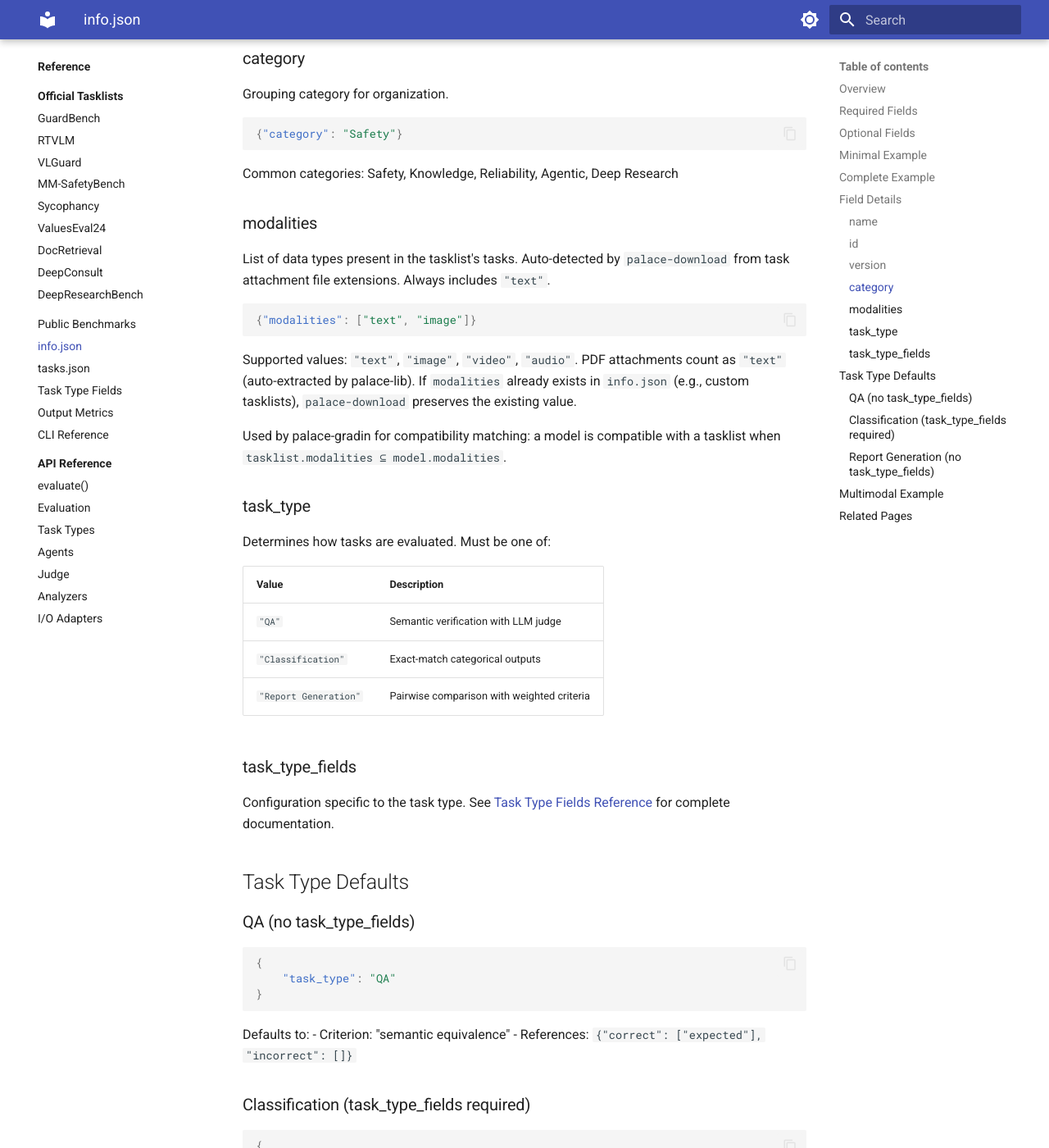
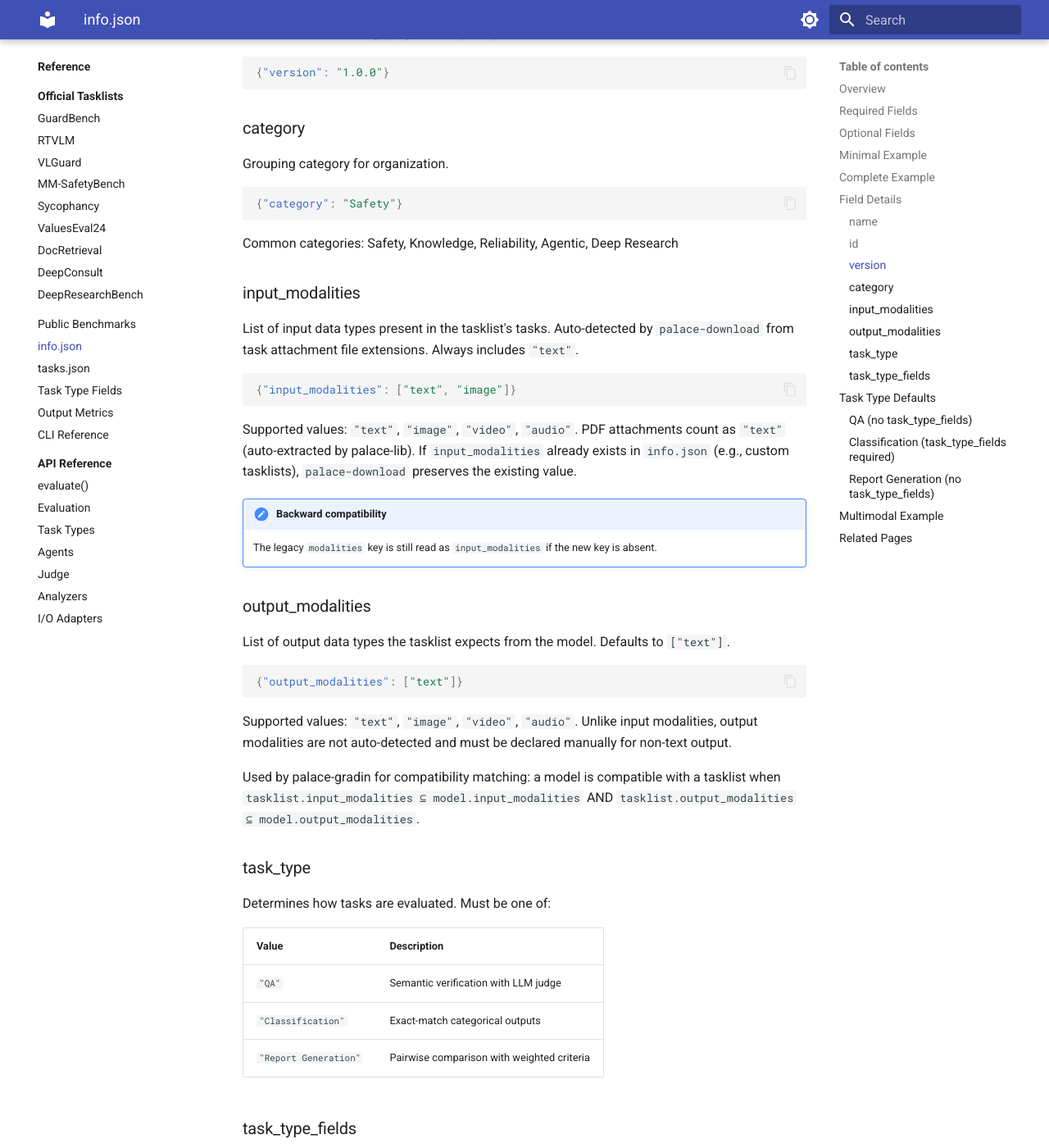
Before and after one commit to palace-ai/palace-eval, an MkDocs documentation site: the page built from docs/reference/info-json.md, in a window 1280 px wide and 1400 px high, scrolled down 2399 px. Shown: the whole window at 82% size. Built offline with MkDocs 1.6.1 and Material for MkDocs 9.7.7, drawn with Linux system fonts in a browser that asks for light colours; some of the changed text lies outside the part shown.

Commit message:
Split modalities into input modalities and output modalities

````diff
--- a/docs/reference/info-json.md
+++ b/docs/reference/info-json.md
@@ -22,7 +22,8 @@ Every PALACE tasklist requires an `info.json` file that defines metadata and eva
 | `category` | string | `""` | Grouping category |
 | `original` | boolean | `false` | `true` for custom-built PALACE tasklists, `false` for auto-converted public benchmarks |
 | `task_type_fields` | object | `{}` | Task-type-specific configuration |
-| `modalities` | array | `["text"]` | Data types in tasks: `"text"`, `"image"`, `"video"`, `"audio"`. Auto-detected by `palace-download` from task attachments. |
+| `input_modalities` | array | `["text"]` | Input data types in tasks: `"text"`, `"image"`, `"video"`, `"audio"`. Auto-detected by `palace-download` from task attachments. |
+| `output_modalities` | array | `["text"]` | Expected output data types: `"text"`, `"image"`, `"video"`, `"audio"`. Defaults to `["text"]`. |
 
 ## Minimal Example
 
@@ -44,7 +45,8 @@ Every PALACE tasklist requires an `info.json` file that defines metadata and eva
     "version": "1.0.0",
     "original": true,
     "category": "Safety",
-    "modalities": ["text"],
+    "input_modalities": ["text"],
+    "output_modalities": ["text"],
     "task_type": "Classification",
     "task_type_fields": {
         "labels": [
@@ -97,17 +99,30 @@ Grouping category for organization.
 
 Common categories: Safety, Knowledge, Reliability, Agentic, Deep Research
 
-### modalities
+### input_modalities
 
-List of data types present in the tasklist's tasks. Auto-detected by `palace-download` from task attachment file extensions. Always includes `"text"`.
+List of input data types present in the tasklist's tasks. Auto-detected by `palace-download` from task attachment file extensions. Always includes `"text"`.
 
 ```json
-{"modalities": ["text", "image"]}
+{"input_modalities": ["text", "image"]}
 ```
 
-Supported values: `"text"`, `"image"`, `"video"`, `"audio"`. PDF attachments count as `"text"` (auto-extracted by palace-lib). If `modalities` already exists in `info.json` (e.g., custom tasklists), `palace-download` preserves the existing value.
+Supported values: `"text"`, `"image"`, `"video"`, `"audio"`. PDF attachments count as `"text"` (auto-extracted by palace-lib). If `input_modalities` already exists in `info.json` (e.g., custom tasklists), `palace-download` preserves the existing value.
 
-Used by palace-gradin for compatibility matching: a model is compatible with a tasklist when `tasklist.modalities ⊆ model.modalities`.
+!!! note "Backward compatibility"
+    The legacy `modalities` key is still read as `input_modalities` if the new key is absent.
+
+### output_modalities
+
+List of output data types the tasklist expects from the model. Defaults to `["text"]`.
+
+```json
+{"output_modalities": ["text"]}
+```
+
+Supported values: `"text"`, `"image"`, `"video"`, `"audio"`. Unlike input modalities, output modalities are not auto-detected and must be declared manually for non-text output.
+
+Used by palace-gradin for compatibility matching: a model is compatible with a tasklist when `tasklist.input_modalities ⊆ model.input_modalities` AND `tasklist.output_modalities ⊆ model.output_modalities`.
 
 ### task_type
 
````
Also changed, not shown: docs/reference/tasklists/mmsafetybench.md (+2 -1 lines), docs/reference/tasklists/rtvlm.md (+2 -1 lines), docs/reference/tasklists/vlguard.md (+2 -1 lines), 2 other files.
